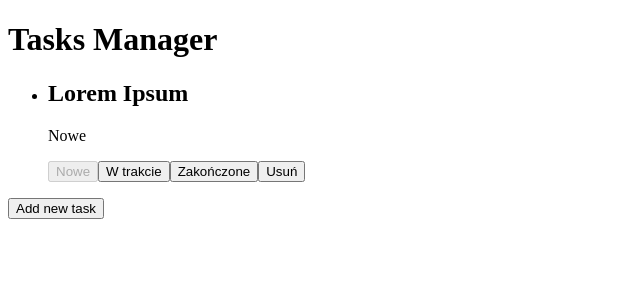
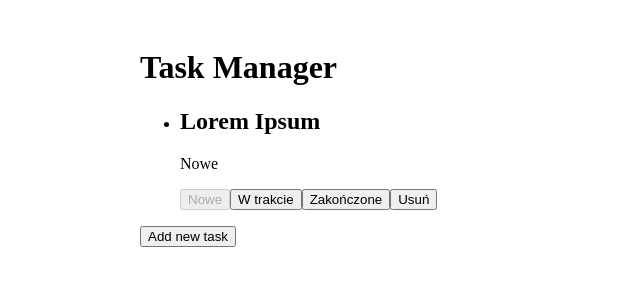
Before and after one commit to MarcinGrygierek/angular-training-13-16-03-2023, an Angular app in the folder TaskManager/: page / in a window 1280 px wide. Both pictures are taken after a click on the button "Add new task". Shown: the top 300 px of the page, without its empty margins (0-640 px from the left). Built offline with nearby package versions, Linux system fonts and the light colour scheme.

Commit message:
TaskManager v2

```diff
--- a/TaskManager/src/app/app.module.ts
+++ b/TaskManager/src/app/app.module.ts
@@ -5,12 +5,16 @@ import { AppRoutingModule } from './app-routing.module';
 import { AppComponent } from './app.component';
 import { TasksComponent } from './tasks/tasks.component';
 import { TaskComponent } from './task/task.component';
+import { TasksListComponent } from './tasks-list/tasks-list.component';
+import { PageContainerComponent } from './page-container/page-container.component';
 
 @NgModule({
   declarations: [
     AppComponent,
     TasksComponent,
-    TaskComponent
+    TaskComponent,
+    TasksListComponent,
+    PageContainerComponent
   ],
   imports: [
     BrowserModule,
--- /dev/null
+++ b/TaskManager/src/app/page-container/page-container.component.html
@@ -0,0 +1,7 @@
+<div class="container">
+    <h1>{{ title }}</h1>
+
+    <section>
+        <ng-content></ng-content>
+    </section>
+</div>
--- /dev/null
+++ b/TaskManager/src/app/page-container/page-container.component.scss
@@ -0,0 +1,6 @@
+.container {
+    max-width: 1000px;
+    margin: 0 auto;
+    width: 100%;
+    padding: 20px;
+}
--- /dev/null
+++ b/TaskManager/src/app/page-container/page-container.component.ts
@@ -0,0 +1,12 @@
+import { ChangeDetectionStrategy, Component, Input } from '@angular/core';
+
+@Component({
+  selector: 'app-page-container',
+  templateUrl: './page-container.component.html',
+  styleUrls: ['./page-container.component.scss'],
+  changeDetection: ChangeDetectionStrategy.OnPush
+})
+export class PageContainerComponent  {
+  @Input()
+  title: string = ''
+}
--- a/TaskManager/src/app/task/task.component.ts
+++ b/TaskManager/src/app/task/task.component.ts
@@ -1,10 +1,11 @@
-import { Component, EventEmitter, Input, Output } from '@angular/core';
+import { ChangeDetectionStrategy, Component, EventEmitter, Input, Output } from '@angular/core';
 import { ChangeTaskStatusEvent, SingleTask, TaskStatus } from '../types/task';
 
 @Component({
   selector: 'app-task',
   templateUrl: './task.component.html',
-  styleUrls: ['./task.component.scss']
+  styleUrls: ['./task.component.scss'],
+  changeDetection: ChangeDetectionStrategy.OnPush
 })
 export class TaskComponent {
 
@@ -42,6 +43,7 @@ export class TaskComponent {
         taskId: this.task.id,
         newStatus: TaskStatus.New
       })
+      // this.task.status = TaskStatus.New;
   }
 
   changeToInProgress() {
@@ -49,6 +51,7 @@ export class TaskComponent {
       taskId: this.task.id,
       newStatus: TaskStatus.InProgress
     })
+    // this.task.status = TaskStatus.InProgress;
   }
 
   changeToDone() {
@@ -56,7 +59,9 @@ export class TaskComponent {
       taskId: this.task.id,
       newStatus: TaskStatus.Done
     })
+    // this.task.status = TaskStatus.Done;
   }
+
 
   delete() {
     this.onDelete.emit(this.task.id);
--- /dev/null
+++ b/TaskManager/src/app/tasks-list/tasks-list.component.html
@@ -0,0 +1,10 @@
+<ul>
+    <ng-container *ngFor="let task of tasks; trackBy: trackById">
+    <app-task
+        *ngIf="task.hidden === false"
+        [task]="task"
+        (onStatusChange)="changeStatus($event)"
+        (onDelete)="deleteTask($event)"
+        ></app-task>
+    </ng-container>
+</ul>
--- /dev/null
+++ b/TaskManager/src/app/tasks-list/tasks-list.component.ts
@@ -0,0 +1,32 @@
+import { ChangeDetectionStrategy, Component, EventEmitter, Input, OnInit, Output } from '@angular/core';
+import { ChangeTaskStatusEvent, SingleTask } from '../types/task';
+
+@Component({
+  selector: 'app-tasks-list',
+  templateUrl: './tasks-list.component.html',
+  styleUrls: ['./tasks-list.component.scss'],
+  changeDetection: ChangeDetectionStrategy.OnPush
+})
+export class TasksListComponent {
+  @Input()
+  tasks: SingleTask[] = [];
+
+  @Output()
+  onStatusChange = new EventEmitter<ChangeTaskStatusEvent>();
+
+  @Output()
+  onDelete = new EventEmitter<string>();
+
+  trackById(index: number, task: SingleTask) {
+    return task.id;
+  }
+
+
+  changeStatus(event: ChangeTaskStatusEvent) {
+    this.onStatusChange.emit(event);
+  }
+
+  deleteTask(taskId: string) {
+    this.onDelete.emit(taskId);
+  }
+}
--- a/TaskManager/src/app/tasks/tasks.component.html
+++ b/TaskManager/src/app/tasks/tasks.component.html
@@ -1,9 +1,8 @@
-<h1>Tasks Manager</h1>
-<ul>
-    <app-task *ngFor="let task of tasks; trackBy: trackById"
-    [task]="task"
-    (onStatusChange)="changeStatus($event)"
-    (onDelete)="deleteTask($event)"
-    ></app-task>
-</ul>
-<button (click)="addNewTask()">Add new task</button>
+<app-page-container title="Task Manager">
+    <app-tasks-list
+        [tasks]="tasks"
+        (onStatusChange)="changeStatus($event)"
+        (onDelete)="deleteTask($event)"
+    ></app-tasks-list>
+    <button (click)="addNewTask()">Add new task</button>
+</app-page-container>
--- a/TaskManager/src/app/tasks/tasks.component.ts
+++ b/TaskManager/src/app/tasks/tasks.component.ts
@@ -1,24 +1,22 @@
-import { Component } from '@angular/core';
+import { ChangeDetectionStrategy, Component } from '@angular/core';
 import { v4 } from 'uuid';
 import { ChangeTaskStatusEvent, SingleTask, TaskStatus } from '../types/task';
 
 @Component({
   selector: 'app-tasks',
   templateUrl: './tasks.component.html',
-  styleUrls: ['./tasks.component.scss']
+  styleUrls: ['./tasks.component.scss'],
+  changeDetection: ChangeDetectionStrategy.OnPush
 })
 export class TasksComponent {
   tasks: SingleTask[] = [];
-
-  trackById(index: number, task: SingleTask) {
-    return task.id;
-  }
 
   addNewTask() {
     const newTask: SingleTask = {
       id: v4(),
       name: 'Lorem Ipsum',
       status: TaskStatus.New,
+      hidden: false
     }
 
     // Wersja mutująca oryginalną tablicę
@@ -30,23 +28,33 @@ export class TasksComponent {
 
   changeStatus(event: ChangeTaskStatusEvent) {
     // Wersja niemutująca
-    // this.tasks = this.tasks.map(task => {
-    //   if(task.id === event.taskId) return {
-    //     ...task,
-    //     status: event.newStatus
-    //   }
-    //   return task;
-    // })
+    this.tasks = this.tasks.map(task => {
+      if(task.id === event.taskId) return {
+        ...task,
+        status: event.newStatus
+      }
+      return task;
+    })
 
-    // wersja mutująca
-    const taskToChange = this.tasks.find(task => task.id === event.taskId);
+    // wersja mutująca - zadziała bo komponent emituje zdarzenai
+    // const taskToChange = this.tasks.find(task => task.id === event.taskId);
 
-    if(!taskToChange) return;
+    // if(!taskToChange) return;
 
-    taskToChange.status = event.newStatus;
+    // taskToChange.status = event.newStatus;
   }
 
   deleteTask(taskId: string) {
-    this.tasks = this.tasks.filter(task => task.id !== taskId);
+    // Usuwanie
+    // this.tasks = this.tasks.filter(task => task.id !== taskId);
+
+    // Ukrywanie
+    this.tasks = this.tasks.map(task => {
+      if(task.id === taskId) return {
+        ...task,
+        hidden: true
+      }
+      return task;
+    })
   }
 }
--- a/TaskManager/src/app/types/task.ts
+++ b/TaskManager/src/app/types/task.ts
@@ -8,6 +8,7 @@ export interface SingleTask {
     id: string;
     name: string;
     status: TaskStatus;
+    hidden: boolean;
 }
 
 export interface ChangeTaskStatusEvent {
```
Also changed, not shown: TaskManager/src/app/tasks-list/tasks-list.component.scss (added), 2 other files (tests, documents, lock files or other folders).
